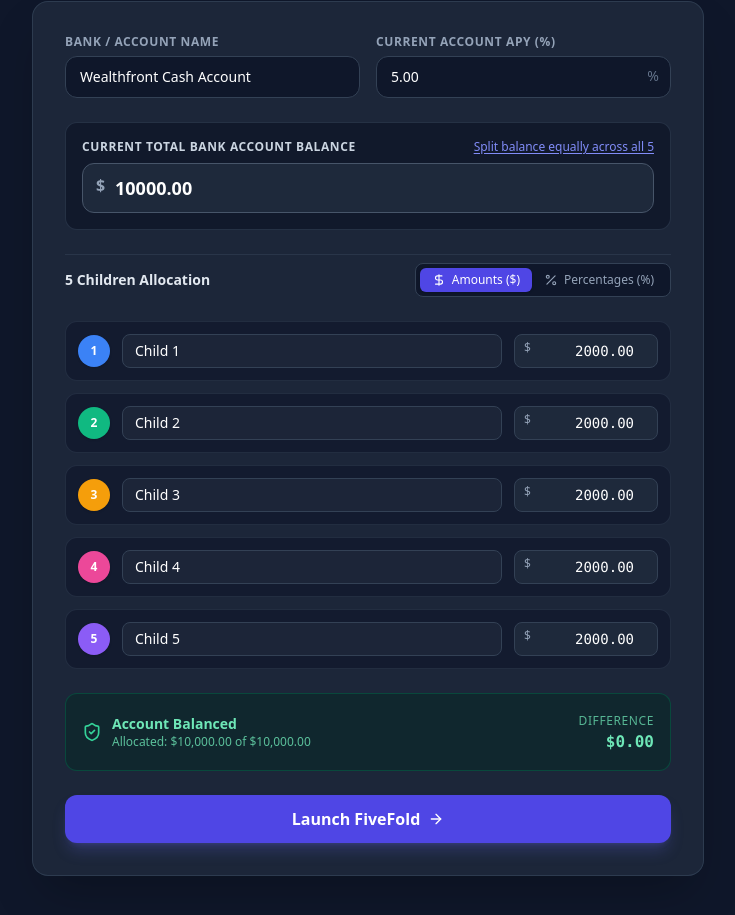
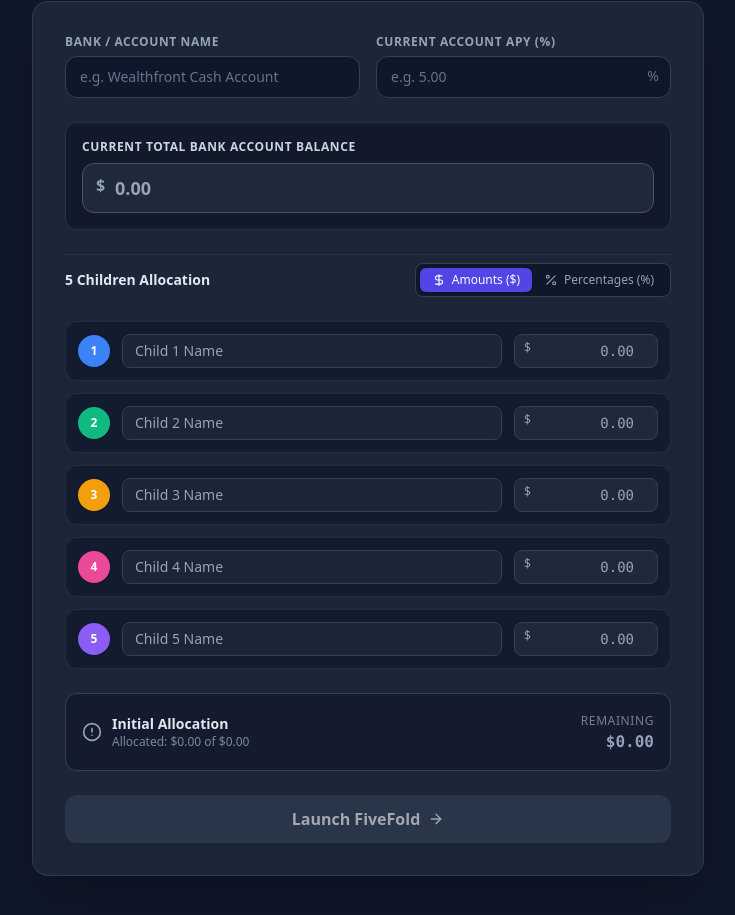
Before and after one commit to StanFisher/fivefold, a Next.js app: page / in a window 1280 px wide. Shown: the part 197-1112 px from the top of the page, without its empty margins (272-1007 px from the left). Built offline with nearby package versions, Linux system fonts and the light colour scheme; no server answers; the database is empty.

Commit message:
fix(onboarding): Start with all input fields blank

```diff
--- a/src/components/Onboarding.tsx
+++ b/src/components/Onboarding.tsx
@@ -11,22 +11,23 @@ interface OnboardingProps {
 }
 
 export function Onboarding({ onComplete, environment }: OnboardingProps) {
-  const [apy, setApy] = useState<string>('5.00');
-  const [accountName, setAccountName] = useState<string>('Wealthfront Cash Account');
-  const [totalBalance, setTotalBalance] = useState<string>('10000.00');
+  const [apy, setApy] = useState<string>('');
+  const [accountName, setAccountName] = useState<string>('');
+  const [totalBalance, setTotalBalance] = useState<string>('');
   const [mode, setMode] = useState<'amount' | 'percent'>('amount');
   const [loading, setLoading] = useState(false);
   const [error, setError] = useState<string | null>(null);
 
   const [childrenData, setChildrenData] = useState([
-    { name: 'Child 1', color: PRESET_COLORS[0].hex, amount: '2000.00', percent: '20' },
-    { name: 'Child 2', color: PRESET_COLORS[1].hex, amount: '2000.00', percent: '20' },
-    { name: 'Child 3', color: PRESET_COLORS[2].hex, amount: '2000.00', percent: '20' },
-    { name: 'Child 4', color: PRESET_COLORS[3].hex, amount: '2000.00', percent: '20' },
-    { name: 'Child 5', color: PRESET_COLORS[4].hex, amount: '2000.00', percent: '20' },
+    { name: '', color: PRESET_COLORS[0].hex, amount: '', percent: '' },
+    { name: '', color: PRESET_COLORS[1].hex, amount: '', percent: '' },
+    { name: '', color: PRESET_COLORS[2].hex, amount: '', percent: '' },
+    { name: '', color: PRESET_COLORS[3].hex, amount: '', percent: '' },
+    { name: '', color: PRESET_COLORS[4].hex, amount: '', percent: '' },
   ]);
 
   const parsedTotal = parseFloat(totalBalance) || 0;
+  const parsedApy = parseFloat(apy) || 0;
 
   const currentAllocated = childrenData.reduce((sum, c) => {
     if (mode === 'amount') {
@@ -40,6 +41,8 @@ export function Onboarding({ onComplete, environment }: OnboardingProps) {
   const roundedAllocated = Number(currentAllocated.toFixed(2));
   const remaining = Number((parsedTotal - roundedAllocated).toFixed(2));
   const isBalanced = Math.abs(remaining) < 0.01 && parsedTotal > 0;
+  const allNamesEntered = childrenData.every((c) => c.name.trim().length > 0);
+  const canSubmit = isBalanced && allNamesEntered && parsedApy > 0 && accountName.trim().length > 0;
 
   const handleSplitEvenly = () => {
     if (parsedTotal <= 0) return;
@@ -60,12 +63,20 @@ export function Onboarding({ onComplete, environment }: OnboardingProps) {
     const updated = [...childrenData];
     updated[index] = { ...updated[index], [field]: value };
 
-    if (field === 'amount' && parsedTotal > 0) {
+    if (field === 'amount') {
+      if (value === '' || isNaN(parseFloat(value))) {
+        updated[index].percent = '';
+      } else if (parsedTotal > 0) {
         const amt = parseFloat(value) || 0;
         updated[index].percent = ((amt / parsedTotal) * 100).toFixed(1);
-    } else if (field === 'percent' && parsedTotal > 0) {
+      }
+    } else if (field === 'percent') {
+      if (value === '' || isNaN(parseFloat(value))) {
+        updated[index].amount = '';
+      } else if (parsedTotal > 0) {
         const pct = parseFloat(value) || 0;
         updated[index].amount = ((parsedTotal * pct) / 100).toFixed(2);
+      }
     }
 
     setChildrenData(updated);
@@ -74,19 +85,39 @@ export function Onboarding({ onComplete, environment }: OnboardingProps) {
   const handleTotalBalanceChange = (newTotalStr: string) => {
     setTotalBalance(newTotalStr);
     const newTotal = parseFloat(newTotalStr) || 0;
-    if (mode === 'percent' && newTotal > 0) {
-      const updated = childrenData.map((c) => ({
+    if (mode === 'percent') {
+      const updated = childrenData.map((c) => {
+        if (!c.percent || newTotal <= 0) {
+          return { ...c, amount: '' };
+        }
+        return {
           ...c,
           amount: ((newTotal * (parseFloat(c.percent) || 0)) / 100).toFixed(2),
-      }));
+        };
+      });
       setChildrenData(updated);
     }
   };
 
   const handleSubmit = async (e: React.FormEvent) => {
     e.preventDefault();
+    if (!canSubmit) {
+      if (!accountName.trim()) {
+        setError('Please enter your Bank / Account Name.');
+        return;
+      }
+      if (parsedApy <= 0) {
+        setError('Please enter a valid APY percentage.');
+        return;
+      }
+      if (!allNamesEntered) {
+        setError('Please enter names for all 5 children.');
+        return;
+      }
       if (!isBalanced) {
         setError(`Allocations must sum exactly to the total account balance ($${remaining} remaining).`);
+        return;
+      }
       return;
     }
 
@@ -95,10 +126,10 @@ export function Onboarding({ onComplete, environment }: OnboardingProps) {
 
     try {
       const payload = {
-        apy: parseFloat(apy) || 5.0,
-        accountName,
+        apy: parsedApy,
+        accountName: accountName.trim(),
         children: childrenData.map((c) => ({
-          name: c.name.trim() || 'Child',
+          name: c.name.trim(),
           color: c.color,
           initialAmount:
             mode === 'amount'
@@ -191,7 +222,7 @@ export function Onboarding({ onComplete, environment }: OnboardingProps) {
                     value={apy}
                     onChange={(e) => setApy(e.target.value)}
                     className="w-full bg-slate-900 border border-slate-700 rounded-xl px-3.5 py-2.5 text-white placeholder-slate-500 focus:outline-none focus:ring-2 focus:ring-indigo-500 focus:border-transparent text-sm pr-8"
-                    placeholder="5.00"
+                    placeholder="e.g. 5.00"
                     required
                   />
                   <span className="absolute right-3 top-2.5 text-slate-500 text-sm font-medium">%</span>
@@ -205,6 +236,7 @@ export function Onboarding({ onComplete, environment }: OnboardingProps) {
                 <label className="block text-xs font-semibold uppercase tracking-wider text-slate-300">
                   Current Total Bank Account Balance
                 </label>
+                {parsedTotal > 0 && (
                   <button
                     type="button"
                     onClick={handleSplitEvenly}
@@ -212,6 +244,7 @@ export function Onboarding({ onComplete, environment }: OnboardingProps) {
                   >
                     Split balance equally across all 5
                   </button>
+                )}
               </div>
               <div className="relative">
                 <span className="absolute left-3.5 top-2.5 text-slate-400 text-base font-semibold">$</span>
@@ -222,7 +255,7 @@ export function Onboarding({ onComplete, environment }: OnboardingProps) {
                   value={totalBalance}
                   onChange={(e) => handleTotalBalanceChange(e.target.value)}
                   className="w-full bg-slate-800 border border-slate-600 rounded-xl pl-8 pr-4 py-2.5 text-white font-semibold text-lg focus:outline-none focus:ring-2 focus:ring-indigo-500"
-                  placeholder="10000.00"
+                  placeholder="0.00"
                   required
                 />
               </div>
@@ -308,7 +341,7 @@ export function Onboarding({ onComplete, environment }: OnboardingProps) {
                         value={child.percent}
                         onChange={(e) => handleChildChange(index, 'percent', e.target.value)}
                         className="w-full bg-slate-800 border border-slate-700 rounded-lg pl-3 pr-6 py-1.5 text-white text-sm text-right font-mono focus:outline-none focus:ring-2 focus:ring-indigo-500"
-                        placeholder="20.0"
+                        placeholder="0.0"
                         required
                       />
                       <span className="absolute right-2 top-1.5 text-slate-400 text-xs">%</span>
@@ -318,23 +351,31 @@ export function Onboarding({ onComplete, environment }: OnboardingProps) {
               ))}
             </div>
 
-            {/* Reconciliation status bar */}
+            {/* Allocation & Reconciliation status bar */}
             <div
               className={`p-4 rounded-xl border flex items-center justify-between text-sm transition-all ${
                 isBalanced
                   ? 'bg-emerald-950/40 border-emerald-800/60 text-emerald-300'
-                  : 'bg-amber-950/40 border-amber-800/60 text-amber-300'
+                  : parsedTotal > 0
+                  ? 'bg-amber-950/40 border-amber-800/60 text-amber-300'
+                  : 'bg-slate-900/60 border-slate-700 text-slate-400'
               }`}
             >
               <div className="flex items-center gap-2.5">
                 {isBalanced ? (
                   <ShieldCheck className="w-5 h-5 text-emerald-400" />
                 ) : (
-                  <AlertCircle className="w-5 h-5 text-amber-400" />
+                  <AlertCircle
+                    className={`w-5 h-5 ${parsedTotal > 0 ? 'text-amber-400' : 'text-slate-400'}`}
+                  />
                 )}
                 <div>
-                  <span className="font-semibold">
-                    {isBalanced ? 'Account Balanced' : 'Allocation Mismatch'}
+                  <span className="font-semibold text-slate-200">
+                    {isBalanced
+                      ? 'Account Balanced'
+                      : parsedTotal > 0
+                      ? 'Allocation Mismatch'
+                      : 'Initial Allocation'}
                   </span>
                   <p className="text-xs opacity-80">
                     Allocated: {formatCurrency(roundedAllocated)} of {formatCurrency(parsedTotal)}
@@ -344,7 +385,7 @@ export function Onboarding({ onComplete, environment }: OnboardingProps) {
 
               <div className="text-right">
                 <span className="text-xs uppercase font-medium tracking-wider opacity-75">
-                  {isBalanced ? 'Difference' : 'Remaining to Allocate'}
+                  {isBalanced ? 'Difference' : 'Remaining'}
                 </span>
                 <p className="text-base font-bold font-mono">
                   {formatCurrency(Math.abs(remaining))}
@@ -355,9 +396,9 @@ export function Onboarding({ onComplete, environment }: OnboardingProps) {
             {/* Submit */}
             <button
               type="submit"
-              disabled={!isBalanced || loading}
+              disabled={!canSubmit || loading}
               className={`w-full flex items-center justify-center gap-2 py-3 px-4 rounded-xl font-semibold text-white shadow-lg transition-all ${
-                isBalanced && !loading
+                canSubmit && !loading
                   ? 'bg-indigo-600 hover:bg-indigo-500 shadow-indigo-500/25 cursor-pointer'
                   : 'bg-slate-700 text-slate-400 cursor-not-allowed opacity-60'
               }`}
```
Lines whose indentation alone changed are shown as unchanged.
